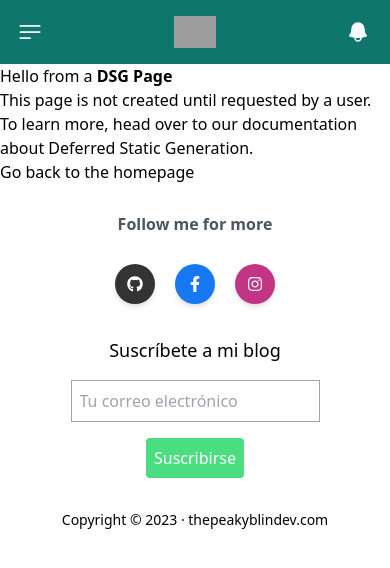
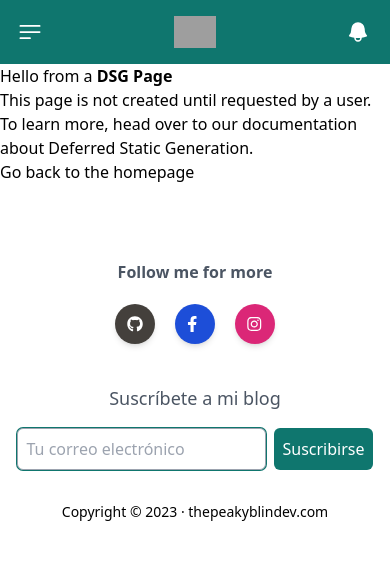
Before and after one commit to alanmoncada1/thepeakyblindev, a Gatsby site: page /using-dsg in a window 390 px wide. Built offline with nearby package versions, Linux system fonts and the light colour scheme; Gatsby itself is replaced by a stand-in of ours; grey boxes are pictures that could not be loaded.

Commit message:
mainpage(changes): change Theme customitation and new buttons
Button Explore in the main page and base color in the light theme

```diff
--- a/src/components/Footer/Footer.tsx
+++ b/src/components/Footer/Footer.tsx
@@ -1,33 +1,40 @@
 import * as React from 'react';
-import SocialMediaButtons from "./SocialMediaButtons";
+import SocialMediaButtons from "../SocialMediaIcons/SocialMediaButtons";
 
 const Footer = () => {
     return (
         <footer>
-            <div className="container mx-auto text-center">
-                <div className="flex flex-col items-center">
+            <div className="container mx-auto flex flex-col-reverse my-10 lg:my-14 lg:inline-grid lg:grid-cols-2">
+                <div className="text-center">
+                    <p className="text-sm mt-8">Copyright &copy; {new Date().getFullYear()} &middot; thepeakyblindev.com</p>
+                </div>
 
-                    <div className="lg:hidden p-6 space-y-6">
-                        <h3 className="text-gray-600 font-bold leading-loose">Follow me for more</h3>
-                        <SocialMediaButtons />
+                <div className="flex flex-col text-center space-y-8 lg:space-y-1">
+
+                    <div className="hidden lg:block self-end">
+                        <SocialMediaButtons type="grayIcons"/>
                     </div>
 
-                    <h3 className="text-lg font-medium mb-4">Suscríbete a mi blog</h3>
+                    <div className="lg:hidden space-y-4">
+                        <h3 className="text-gray-600 font-bold leading-loose">Follow me for more</h3>
+                        <SocialMediaButtons type="color"/>
+                    </div>
 
-                    <form className="flex flex-col items-center">
+                    <div className="space-y-4">
+                        <h3 className="text-lg font-medium mb-4 text-gray-600">Suscríbete a mi blog</h3>
 
-                        <input type="email" placeholder="Tu correo electrónico" className="bg-white border border-gray-400 p-2 mb-4"/>
+                        <form className="flex justify-center space-x-2">
+                            <input type="email" placeholder="Tu correo electrónico"
+                                   className="bg-white border border-gray-400 p-2 rounded-md ring-1 ring-teal-700"/>
+                            <button type="submit"
+                                    className="bg-teal-700 text-white p-2 rounded-md text-white font-medium transition w-auto
+                                               hover:delay-150 hover:duration-300 hover:bg-teal-700 hover:ring hover:ring-2 hover:ring-teal-700 hover:ring-offset-2 hover:ring-offset-white">
+                                Suscribirse
+                            </button>
+                        </form>
+                    </div>
+                </div>
 
-                        <button type="submit" className="bg-green-400 text-white p-2 rounded">
-                            Suscribirse
-                        </button>
-
-                    </form>
-
-
-
-                </div>
-                <p className="text-sm mt-8">Copyright &copy; {new Date().getFullYear()} &middot; thepeakyblindev.com</p>
             </div>
         </footer>
     );
--- a/src/components/Footer/SocialMediaButtons.tsx
+++ /dev/null
@@ -1,31 +0,0 @@
-import * as React from 'react';
-import {Link} from "gatsby";
-
-const SocialMediaButtons = () => {
-    return (
-        <div className="flex justify-center mb-8 space-x-5">
-            {/* Github */}
-            <Link to={"https://github.com/alanmoncada1"} target="_blank" type="button" className="inline-block p-3 mb-2 text-white font-medium text-xs leading-tight rounded-full shadow-md hover:shadow-lg focus:shadow-lg focus:outline-none focus:ring-0 active:shadow-lg transition duration-150 ease-in-out" style={{backgroundColor: "#333"}}>
-                <svg xmlns="http://www.w3.org/2000/svg" viewBox="0 0 496 512" className="w-4 h-4">
-                    <path fill="currentColor" d="M165.9 397.4c0 2-2.3 3.6-5.2 3.6-3.3.3-5.6-1.3-5.6-3.6 0-2 2.3-3.6 5.2-3.6 3-.3 5.6 1.3 5.6 3.6zm-31.1-4.5c-.7 2 1.3 4.3 4.3 4.9 2.6 1 5.6 0 6.2-2s-1.3-4.3-4.3-5.2c-2.6-.7-5.5.3-6.2 2.3zm44.2-1.7c-2.9.7-4.9 2.6-4.6 4.9.3 2 2.9 3.3 5.9 2.6 2.9-.7 4.9-2.6 4.6-4.6-.3-1.9-3-3.2-5.9-2.9zM244.8 8C106.1 8 0 113.3 0 252c0 110.9 69.8 205.8 169.5 239.2 12.8 2.3 17.3-5.6 17.3-12.1 0-6.2-.3-40.4-.3-61.4 0 0-70 15-84.7-29.8 0 0-11.4-29.1-27.8-36.6 0 0-22.9-15.7 1.6-15.4 0 0 24.9 2 38.6 25.8 21.9 38.6 58.6 27.5 72.9 20.9 2.3-16 8.8-27.1 16-33.7-55.9-6.2-112.3-14.3-112.3-110.5 0-27.5 7.6-41.3 23.6-58.9-2.6-6.5-11.1-33.3 2.6-67.9 20.9-6.5 69 27 69 27 20-5.6 41.5-8.5 62.8-8.5s42.8 2.9 62.8 8.5c0 0 48.1-33.6 69-27 13.7 34.7 5.2 61.4 2.6 67.9 16 17.7 25.8 31.5 25.8 58.9 0 96.5-58.9 104.2-114.8 110.5 9.2 7.9 17 22.9 17 46.4 0 33.7-.3 75.4-.3 83.6 0 6.5 4.6 14.4 17.3 12.1C428.2 457.8 496 362.9 496 252 496 113.3 383.5 8 244.8 8zM97.2 352.9c-1.3 1-1 3.3.7 5.2 1.6 1.6 3.9 2.3 5.2 1 1.3-1 1-3.3-.7-5.2-1.6-1.6-3.9-2.3-5.2-1zm-10.8-8.1c-.7 1.3.3 2.9 2.3 3.9 1.6 1 3.6.7 4.3-.7.7-1.3-.3-2.9-2.3-3.9-2-.6-3.6-.3-4.3.7zm32.4 35.6c-1.6 1.3-1 4.3 1.3 6.2 2.3 2.3 5.2 2.6 6.5 1 1.3-1.3.7-4.3-1.3-6.2-2.2-2.3-5.2-2.6-6.5-1zm-11.4-14.7c-1.6 1-1.6 3.6 0 5.9 1.6 2.3 4.3 3.3 5.6 2.3 1.6-1.3 1.6-3.9 0-6.2-1.4-2.3-4-3.3-5.6-2z"/>
-                </svg>
-            </Link>
-
-            {/* Facebook */}
-            <Link to={"https://www.facebook.com/wubbalubbadubduv/"} target="_blank" type="button" className="inline-block p-3 mb-2 text-white font-medium text-xs leading-tight rounded-full shadow-md hover:shadow-lg focus:shadow-lg focus:outline-none focus:ring-0 active:shadow-lg transition duration-150 ease-in-out" style={{backgroundColor: "#1877f2"}}>
-                <svg xmlns="http://www.w3.org/2000/svg" viewBox="0 0 320 512" className="w-4 h-4">
-                    <path fill="currentColor" d="M279.14 288l14.22-92.66h-88.91v-60.13c0-25.35 12.42-50.06 52.24-50.06h40.42V6.26S260.43 0 225.36 0c-73.22 0-121.08 44.38-121.08 124.72v70.62H22.89V288h81.39v224h100.17V288z"/>
-                </svg>
-            </Link>
-
-            {/* Instagram */}
-            <Link to={"https://www.instagram.com/alanmoncada1/"} target="_blank" type="button" className="inline-block p-3 mb-2 text-white font-medium text-xs leading-tight rounded-full shadow-md hover:shadow-lg focus:shadow-lg focus:outline-none focus:ring-0 active:shadow-lg transition duration-150 ease-in-out" style={{backgroundColor: "#c13584"}}>
-                <svg xmlns="http://www.w3.org/2000/svg" viewBox="0 0 448 512" className="w-4 h-4">
-                    <path fill="currentColor" d="M224.1 141c-63.6 0-114.9 51.3-114.9 114.9s51.3 114.9 114.9 114.9S339 319.5 339 255.9 287.7 141 224.1 141zm0 189.6c-41.1 0-74.7-33.5-74.7-74.7s33.5-74.7 74.7-74.7 74.7 33.5 74.7 74.7-33.6 74.7-74.7 74.7zm146.4-194.3c0 14.9-12 26.8-26.8 26.8-14.9 0-26.8-12-26.8-26.8s12-26.8 26.8-26.8 26.8 12 26.8 26.8zm76.1 27.2c-1.7-35.9-9.9-67.7-36.2-93.9-26.2-26.2-58-34.4-93.9-36.2-37-2.1-147.9-2.1-184.9 0-35.8 1.7-67.6 9.9-93.9 36.1s-34.4 58-36.2 93.9c-2.1 37-2.1 147.9 0 184.9 1.7 35.9 9.9 67.7 36.2 93.9s58 34.4 93.9 36.2c37 2.1 147.9 2.1 184.9 0 35.9-1.7 67.7-9.9 93.9-36.2 26.2-26.2 34.4-58 36.2-93.9 2.1-37 2.1-147.8 0-184.8zM398.8 388c-7.8 19.6-22.9 34.7-42.6 42.6-29.5 11.7-99.5 9-132.1 9s-102.7 2.6-132.1-9c-19.6-7.8-34.7-22.9-42.6-42.6-11.7-29.5-9-99.5-9-132.1s-2.6-102.7 9-132.1c7.8-19.6 22.9-34.7 42.6-42.6 29.5-11.7 99.5-9 132.1-9s102.7-2.6 132.1 9c19.6 7.8 34.7 22.9 42.6 42.6 11.7 29.5 9 99.5 9 132.1s2.7 102.7-9 132.1z"/>
-                </svg>
-            </Link>
-        </div>
-    );
-};
-
-export default SocialMediaButtons;
--- /dev/null
+++ b/src/components/SocialMediaIcons/SocialMediaButtons.tsx
@@ -0,0 +1,63 @@
+import * as React from 'react';
+import {Link} from "gatsby";
+
+import SocialIconsProperties from "./SocialMediaData"
+/**
+ * SocialMediaButtons: Social Media icons in line with different styles.
+ * @param props
+ * @constructor
+ */
+const SocialMediaButtons = (props: SocialMediaButtonsInterface) => {
+    return (
+        <div className="flex justify-center mb-8 space-x-5">
+            { socialMediaSwitchStyle[props.type]() }
+        </div>
+    );
+};
+
+const socialMediaSwitchStyle = {
+    color: () => { return <ColorCircleIcons /> },
+    grayIcons: () => { return <GrayIcons />}
+}
+
+const ColorCircleIcons = () => {
+
+    return (
+        <>
+            {/* Icons Array*/}
+            {SocialIconsProperties.map(icon =>
+                <Link to={icon.link} target="_blank" type="button" className={`${icon.className} inline-block p-3 mb-2 text-white font-medium text-xs leading-tight rounded-full shadow-md
+                        hover:shadow-lg focus:shadow-lg
+                        focus:outline-none focus:ring-0
+                        active:shadow-lg transition duration-150 ease-in-out`}>
+                    <svg xmlns="http://www.w3.org/2000/svg" viewBox="0 0 496 512" className="w-4 h-4">
+                        {icon.iconCode}
+                    </svg>
+                </Link>
+            )}
+        </>
+    );
+}
+
+const GrayIcons = () => {
+
+    return (
+        <>
+            {/* Icons Array*/}
+            {SocialIconsProperties.map(icon =>
+                <Link to={icon.link} target="_blank" type="button" className="inline-block px-2 mb-2 text-gray-600">
+                    <svg xmlns="http://www.w3.org/2000/svg" viewBox="0 0 496 512" className="w-8 h-8">
+                        {icon.iconCode}
+                    </svg>
+                </Link>
+            )}
+        </>
+    );
+}
+
+export default SocialMediaButtons;
+
+
+interface SocialMediaButtonsInterface {
+    type: 'color' | 'grayIcons'
+}
--- /dev/null
+++ b/src/components/SocialMediaIcons/SocialMediaData.js
@@ -0,0 +1,24 @@
+import * as React from "react";
+
+const SocialIconsProperties = [
+    {
+        name: "github",
+        iconCode: <path fill="currentColor" d="M165.9 397.4c0 2-2.3 3.6-5.2 3.6-3.3.3-5.6-1.3-5.6-3.6 0-2 2.3-3.6 5.2-3.6 3-.3 5.6 1.3 5.6 3.6zm-31.1-4.5c-.7 2 1.3 4.3 4.3 4.9 2.6 1 5.6 0 6.2-2s-1.3-4.3-4.3-5.2c-2.6-.7-5.5.3-6.2 2.3zm44.2-1.7c-2.9.7-4.9 2.6-4.6 4.9.3 2 2.9 3.3 5.9 2.6 2.9-.7 4.9-2.6 4.6-4.6-.3-1.9-3-3.2-5.9-2.9zM244.8 8C106.1 8 0 113.3 0 252c0 110.9 69.8 205.8 169.5 239.2 12.8 2.3 17.3-5.6 17.3-12.1 0-6.2-.3-40.4-.3-61.4 0 0-70 15-84.7-29.8 0 0-11.4-29.1-27.8-36.6 0 0-22.9-15.7 1.6-15.4 0 0 24.9 2 38.6 25.8 21.9 38.6 58.6 27.5 72.9 20.9 2.3-16 8.8-27.1 16-33.7-55.9-6.2-112.3-14.3-112.3-110.5 0-27.5 7.6-41.3 23.6-58.9-2.6-6.5-11.1-33.3 2.6-67.9 20.9-6.5 69 27 69 27 20-5.6 41.5-8.5 62.8-8.5s42.8 2.9 62.8 8.5c0 0 48.1-33.6 69-27 13.7 34.7 5.2 61.4 2.6 67.9 16 17.7 25.8 31.5 25.8 58.9 0 96.5-58.9 104.2-114.8 110.5 9.2 7.9 17 22.9 17 46.4 0 33.7-.3 75.4-.3 83.6 0 6.5 4.6 14.4 17.3 12.1C428.2 457.8 496 362.9 496 252 496 113.3 383.5 8 244.8 8zM97.2 352.9c-1.3 1-1 3.3.7 5.2 1.6 1.6 3.9 2.3 5.2 1 1.3-1 1-3.3-.7-5.2-1.6-1.6-3.9-2.3-5.2-1zm-10.8-8.1c-.7 1.3.3 2.9 2.3 3.9 1.6 1 3.6.7 4.3-.7.7-1.3-.3-2.9-2.3-3.9-2-.6-3.6-.3-4.3.7zm32.4 35.6c-1.6 1.3-1 4.3 1.3 6.2 2.3 2.3 5.2 2.6 6.5 1 1.3-1.3.7-4.3-1.3-6.2-2.2-2.3-5.2-2.6-6.5-1zm-11.4-14.7c-1.6 1-1.6 3.6 0 5.9 1.6 2.3 4.3 3.3 5.6 2.3 1.6-1.3 1.6-3.9 0-6.2-1.4-2.3-4-3.3-5.6-2z"/>,
+        link: "https://github.com/alanmoncada1",
+        className: "bg-stone-700"
+    },
+    {
+        name: "facebook",
+        iconCode: <path fill="currentColor" d="M279.14 288l14.22-92.66h-88.91v-60.13c0-25.35 12.42-50.06 52.24-50.06h40.42V6.26S260.43 0 225.36 0c-73.22 0-121.08 44.38-121.08 124.72v70.62H22.89V288h81.39v224h100.17V288z"/>,
+        link: "https://www.facebook.com/wubbalubbadubduv/",
+        className: "bg-blue-700"
+    },
+    {
+        name: "instagram",
+        iconCode: <path fill="currentColor" d="M224.1 141c-63.6 0-114.9 51.3-114.9 114.9s51.3 114.9 114.9 114.9S339 319.5 339 255.9 287.7 141 224.1 141zm0 189.6c-41.1 0-74.7-33.5-74.7-74.7s33.5-74.7 74.7-74.7 74.7 33.5 74.7 74.7-33.6 74.7-74.7 74.7zm146.4-194.3c0 14.9-12 26.8-26.8 26.8-14.9 0-26.8-12-26.8-26.8s12-26.8 26.8-26.8 26.8 12 26.8 26.8zm76.1 27.2c-1.7-35.9-9.9-67.7-36.2-93.9-26.2-26.2-58-34.4-93.9-36.2-37-2.1-147.9-2.1-184.9 0-35.8 1.7-67.6 9.9-93.9 36.1s-34.4 58-36.2 93.9c-2.1 37-2.1 147.9 0 184.9 1.7 35.9 9.9 67.7 36.2 93.9s58 34.4 93.9 36.2c37 2.1 147.9 2.1 184.9 0 35.9-1.7 67.7-9.9 93.9-36.2 26.2-26.2 34.4-58 36.2-93.9 2.1-37 2.1-147.8 0-184.8zM398.8 388c-7.8 19.6-22.9 34.7-42.6 42.6-29.5 11.7-99.5 9-132.1 9s-102.7 2.6-132.1-9c-19.6-7.8-34.7-22.9-42.6-42.6-11.7-29.5-9-99.5-9-132.1s-2.6-102.7 9-132.1c7.8-19.6 22.9-34.7 42.6-42.6 29.5-11.7 99.5-9 132.1-9s102.7-2.6 132.1 9c19.6 7.8 34.7 22.9 42.6 42.6 11.7 29.5 9 99.5 9 132.1s2.7 102.7-9 132.1z"/>,
+        link: "https://www.instagram.com/alanmoncada1/",
+        className: "bg-pink-600"
+    }
+];
+
+export default SocialIconsProperties;
```
Also changed, not shown: src/components/index.module.css (deleted, +0 -54 lines).
